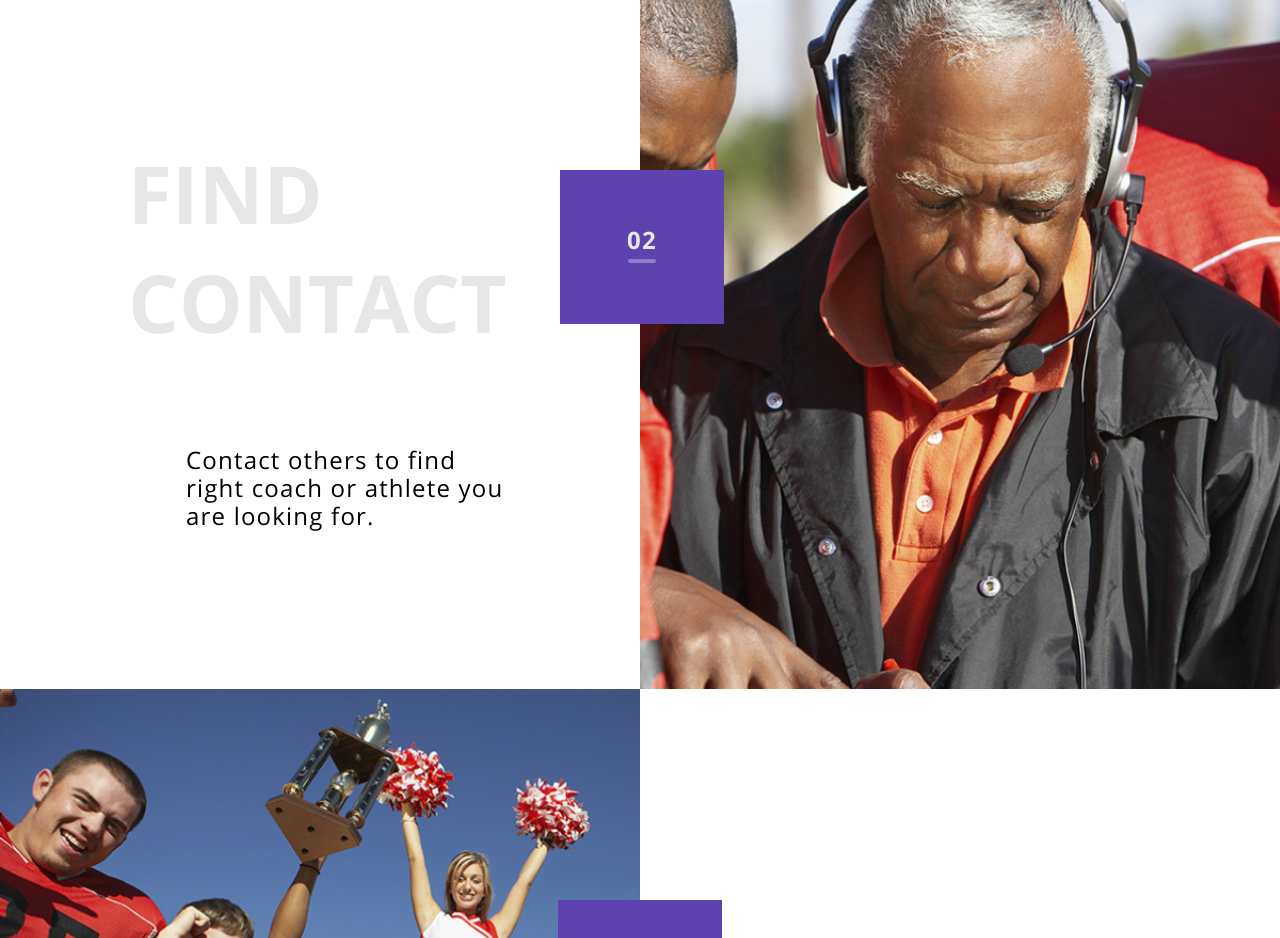
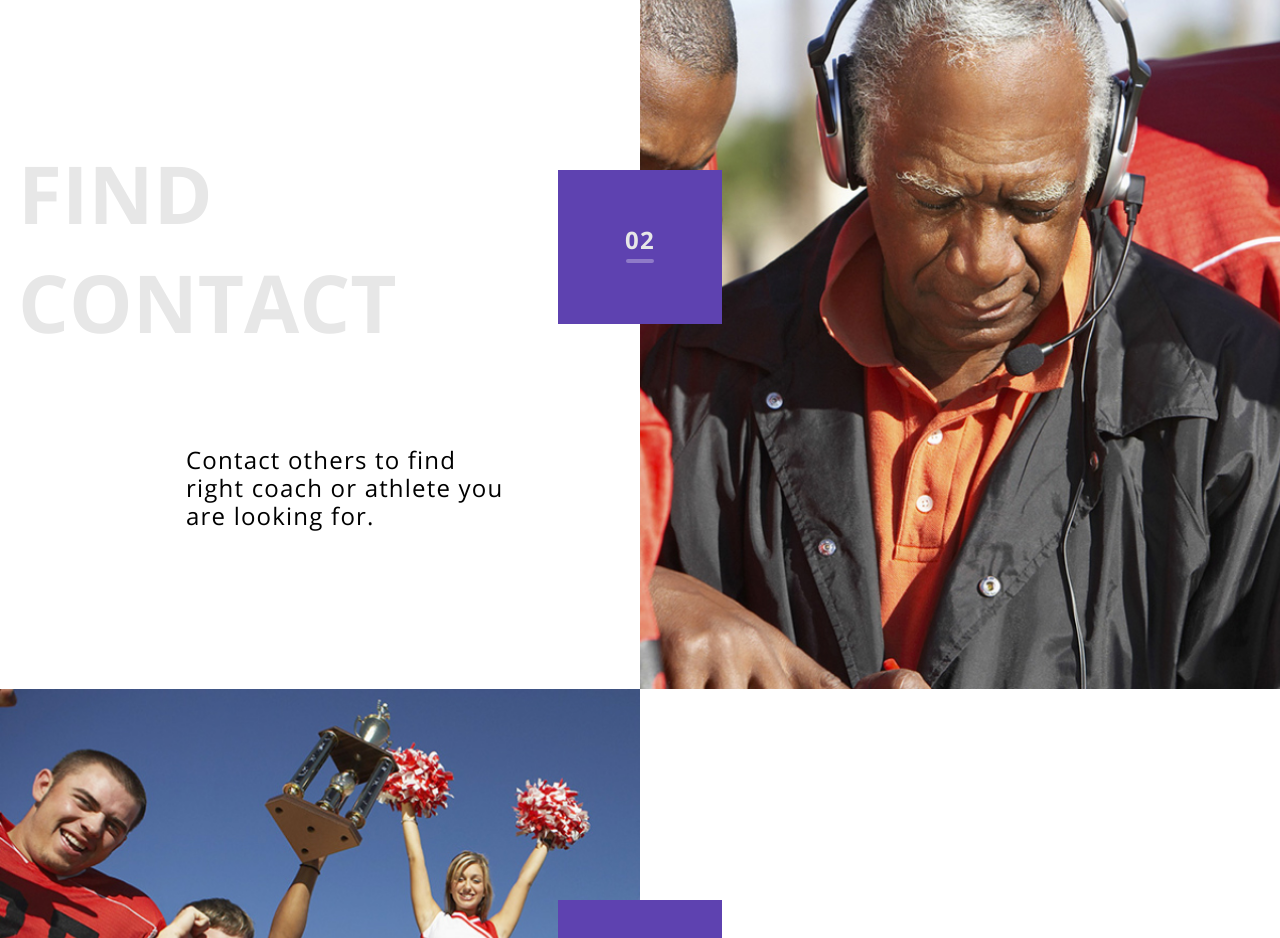
Before and after one commit to AndreSmrnv/MQ-24_diplom_ASmirnov, a plain HTML site: page index.html in a window 1280 px wide. Shown: the part 3800-4738 px from the top of the page. Drawn offline with Linux system fonts and the light colour scheme.

Commit message:
Update AS_netolog_mq24.css

```diff
--- a/css/AS_netolog_mq24.css
+++ b/css/AS_netolog_mq24.css
@@ -830,7 +830,7 @@ img {
   		height: 154px;
   		line-height: 140px;
  		top: calc(50% - 77px);
- 		right: -84px;
+ 		right: -204px;
  		left: auto;
  	}
 	.about__section__slogan {
@@ -847,7 +847,7 @@ img {
 	}
 	.about__section__slogan__even {
 		margin-top: 233px;
-		margin-left: 20%;
+		margin-right: 122px;
 		margin-bottom: 5px;
 		font-size: 80px;
 		letter-spacing: 0em;
```
